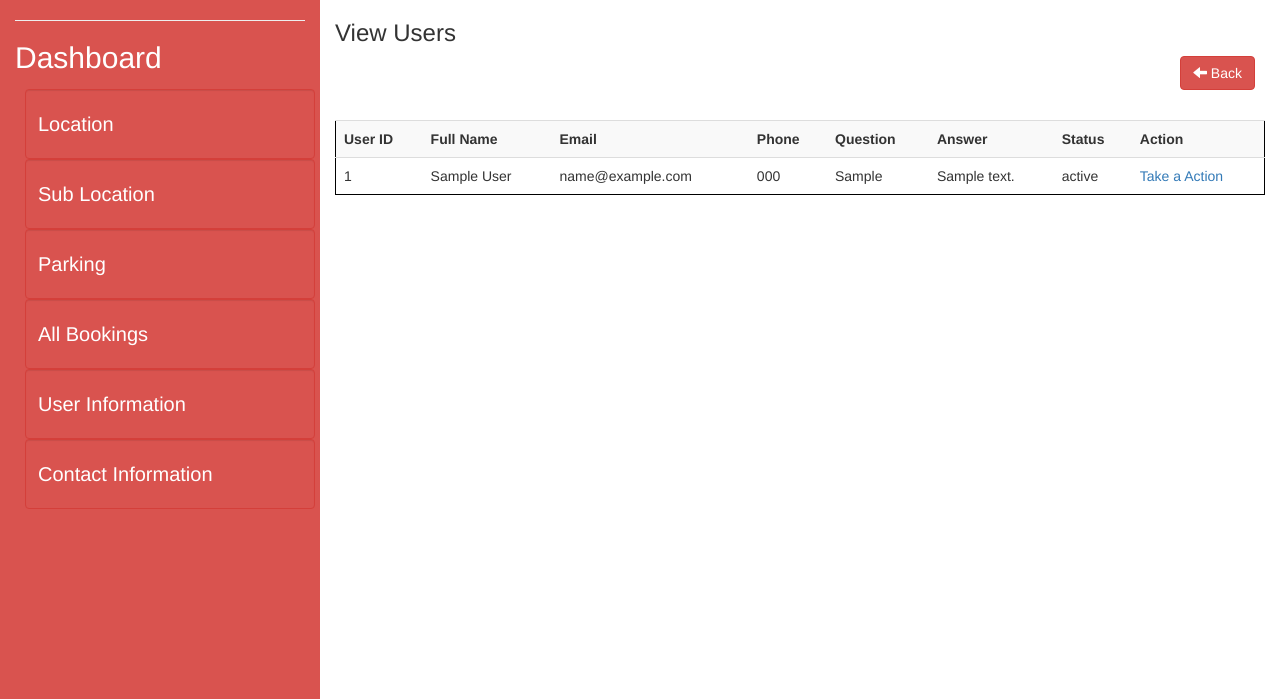
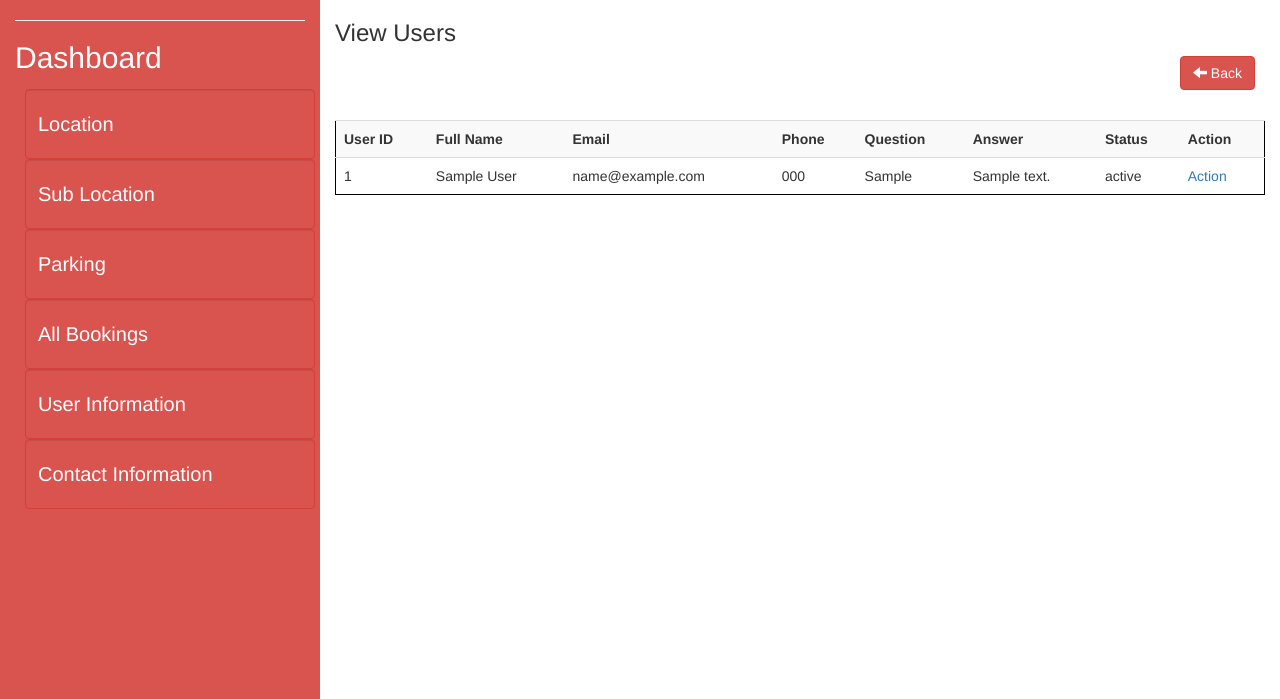
Before and after one commit to sandeepreddygundam/Parking-Space-Finder, a PHP site: page /viewusers.php in a window 1280 px wide. Shown: the part 82-781 px from the top of the page. Run offline with PHP 8.4, Linux system fonts and the light colour scheme; tables that the repository leaves empty or names only in its code hold one stand-in row (values such as "Sample post").

Commit message:
Update viewusers.php

```diff
--- a/ADMIN/viewusers.php
+++ b/ADMIN/viewusers.php
@@ -119,7 +119,7 @@
                                  <td> " . $row['qus'] . "</td>
                                  <td> " . $row['answer'] . "</td>
                                 <td> " . $row['status'] . "</td>
-                                 <td> <a href='action.php?id=" . $row['uid'] . "&status=" . $row['status'] . "'>Take a Action</a></td>
+                                 <td> <a href='action.php?id=" . $row['uid'] . "&status=" . $row['status'] . "'>Action</a></td>
 
 
                                 </tr> ";
```
